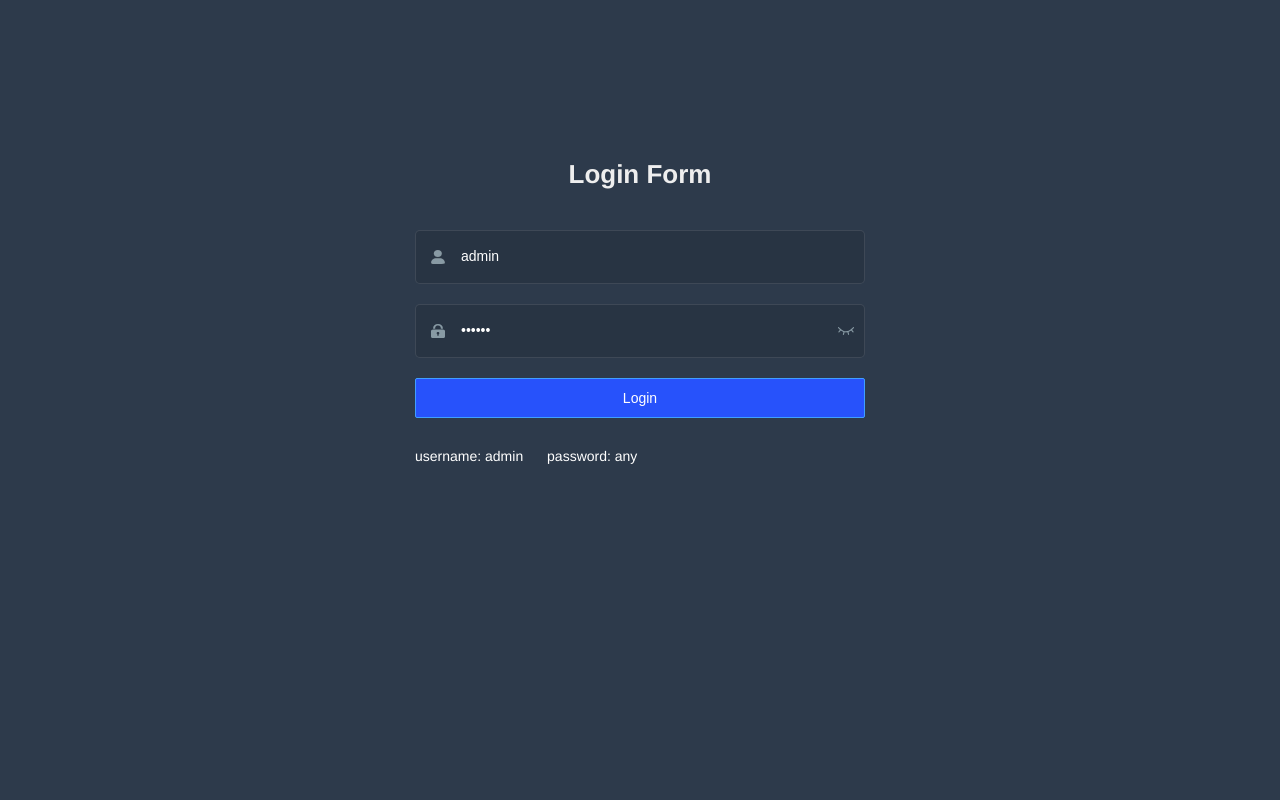
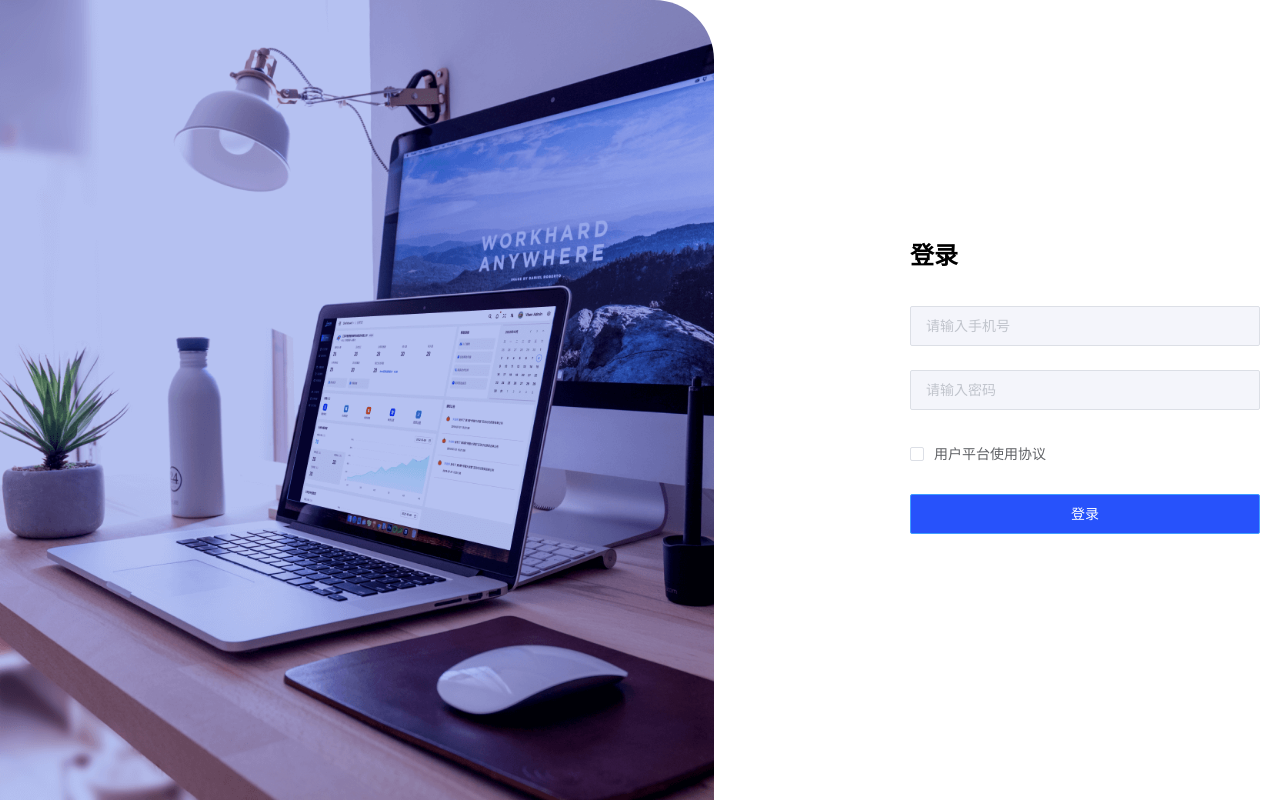
Before and after one commit to ericheng0124/hrsystem, a Vue app: page /#/login in a window 1280 px wide. Built offline with nearby package versions, Linux system fonts and the light colour scheme.

Commit message:
完成登陆表单结构

```diff
--- a/src/views/login/index.vue
+++ b/src/views/login/index.vue
@@ -1,237 +1,88 @@
 <template>
   <div class="login-container">
-    <el-form ref="loginForm" :model="loginForm" :rules="loginRules" class="login-form" auto-complete="on" label-position="left">
-
-      <div class="title-container">
-        <h3 class="title">Login Form</h3>
-      </div>
-
-      <el-form-item prop="username">
-        <span class="svg-container">
-          <svg-icon icon-class="user" />
-        </span>
-        <el-input
-          ref="username"
-          v-model="loginForm.username"
-          placeholder="Username"
-          name="username"
-          type="text"
-          tabindex="1"
-          auto-complete="on"
-        />
-      </el-form-item>
-
-      <el-form-item prop="password">
-        <span class="svg-container">
-          <svg-icon icon-class="password" />
-        </span>
-        <el-input
-          :key="passwordType"
-          ref="password"
-          v-model="loginForm.password"
-          :type="passwordType"
-          placeholder="Password"
-          name="password"
-          tabindex="2"
-          auto-complete="on"
-          @keyup.enter.native="handleLogin"
-        />
-        <span class="show-pwd" @click="showPwd">
-          <svg-icon :icon-class="passwordType === 'password' ? 'eye' : 'eye-open'" />
-        </span>
-      </el-form-item>
-
-      <el-button :loading="loading" type="primary" style="width:100%;margin-bottom:30px;" @click.native.prevent="handleLogin">Login</el-button>
-
-      <div class="tips">
-        <span style="margin-right:20px;">username: admin</span>
-        <span> password: any</span>
-      </div>
-
-    </el-form>
+    <div class="logo" />
+    <div class="form">
+      <h1>登录</h1>
+      <el-card shadow="never" class="login-card">
+        <!--登录表单-->
+        <!-- el-form > el-form-item > el-input -->
+        <el-form>
+          <el-form-item>
+            <el-input placeholder="请输入手机号" />
+          </el-form-item>
+          <el-form-item>
+            <el-input placeholder="请输入密码" />
+          </el-form-item>
+          <el-form-item>
+            <el-checkbox>用户平台使用协议</el-checkbox>
+          </el-form-item>
+          <el-form-item>
+            <el-button type="primary" style="width: 350px;">登录</el-button>
+          </el-form-item>
+        </el-form>
+      </el-card>
+    </div>
   </div>
 </template>
-
 <script>
-import { validUsername } from '@/utils/validate'
-
 export default {
-  name: 'Login',
-  data() {
-    const validateUsername = (rule, value, callback) => {
-      if (!validUsername(value)) {
-        callback(new Error('Please enter the correct user name'))
-      } else {
-        callback()
+  name: 'Login'
+}
+</script>
+<style lang="scss">
+.login-container {
+  display: flex;
+  align-items: stretch;
+  height: 100vh;
+  .logo {
+    flex: 3;
+    background: rgba(38, 72, 176) url(../../assets/common/login_back.png)
+      no-repeat center / cover;
+    border-top-right-radius: 60px;
+    display: flex;
+    flex-direction: column;
+    align-items: flex-end;
+    justify-content: center;
+    padding: 0 100px;
+    .icon {
+      background: url(../../assets/common/logo.png) no-repeat 70px center /
+        contain;
+      width: 300px;
+      height: 50px;
+      margin-bottom: 50px;
+    }
+    p {
+      color: #fff;
+      font-size: 18px;
+      margin-top: 20px;
+      width: 300px;
+      text-align: center;
+    }
+  }
+  .form {
+    flex: 2;
+    display: flex;
+    flex-direction: column;
+    justify-content: center;
+    padding-left: 176px;
+    .el-card {
+      border: none;
+      padding: 0;
+    }
+    h1 {
+      padding-left: 20px;
+      font-size: 24px;
+    }
+    .el-input {
+      width: 350px;
+      height: 44px;
+      .el-input__inner {
+        background: #f4f5fb;
       }
     }
-    const validatePassword = (rule, value, callback) => {
-      if (value.length < 6) {
-        callback(new Error('The password can not be less than 6 digits'))
-      } else {
-        callback()
-      }
-    }
-    return {
-      loginForm: {
-        username: 'admin',
-        password: '111111'
-      },
-      loginRules: {
-        username: [{ required: true, trigger: 'blur', validator: validateUsername }],
-        password: [{ required: true, trigger: 'blur', validator: validatePassword }]
-      },
-      loading: false,
-      passwordType: 'password',
-      redirect: undefined
-    }
-  },
-  watch: {
-    $route: {
-      handler: function(route) {
-        this.redirect = route.query && route.query.redirect
-      },
-      immediate: true
-    }
-  },
-  methods: {
-    showPwd() {
-      if (this.passwordType === 'password') {
-        this.passwordType = ''
-      } else {
-        this.passwordType = 'password'
-      }
-      this.$nextTick(() => {
-        this.$refs.password.focus()
-      })
-    },
-    handleLogin() {
-      this.$refs.loginForm.validate(valid => {
-        if (valid) {
-          this.loading = true
-          this.$store.dispatch('user/login', this.loginForm).then(() => {
-            this.$router.push({ path: this.redirect || '/' })
-            this.loading = false
-          }).catch(() => {
-            this.loading = false
-          })
-        } else {
-          console.log('error submit!!')
-          return false
-        }
-      })
+    .el-checkbox {
+      color:#606266;
     }
   }
 }
-</script>
-
-<style lang="scss">
-/* 修复input 背景不协调 和光标变色 */
-/* Detail see https://github.com/PanJiaChen/vue-element-admin/pull/927 */
-
-$bg:#283443;
-$light_gray:#fff;
-$cursor: #fff;
-
-@supports (-webkit-mask: none) and (not (cater-color: $cursor)) {
-  .login-container .el-input input {
-    color: $cursor;
-  }
-}
-
-/* reset element-ui css */
-.login-container {
-  .el-input {
-    display: inline-block;
-    height: 47px;
-    width: 85%;
-
-    input {
-      background: transparent;
-      border: 0px;
-      -webkit-appearance: none;
-      border-radius: 0px;
-      padding: 12px 5px 12px 15px;
-      color: $light_gray;
-      height: 47px;
-      caret-color: $cursor;
-
-      &:-webkit-autofill {
-        box-shadow: 0 0 0px 1000px $bg inset !important;
-        -webkit-text-fill-color: $cursor !important;
-      }
-    }
-  }
-
-  .el-form-item {
-    border: 1px solid rgba(255, 255, 255, 0.1);
-    background: rgba(0, 0, 0, 0.1);
-    border-radius: 5px;
-    color: #454545;
-  }
-}
 </style>
-
-<style lang="scss" scoped>
-$bg:#2d3a4b;
-$dark_gray:#889aa4;
-$light_gray:#eee;
-
-.login-container {
-  min-height: 100%;
-  width: 100%;
-  background-color: $bg;
-  overflow: hidden;
-
-  .login-form {
-    position: relative;
-    width: 520px;
-    max-width: 100%;
-    padding: 160px 35px 0;
-    margin: 0 auto;
-    overflow: hidden;
-  }
-
-  .tips {
-    font-size: 14px;
-    color: #fff;
-    margin-bottom: 10px;
-
-    span {
-      &:first-of-type {
-        margin-right: 16px;
-      }
-    }
-  }
-
-  .svg-container {
-    padding: 6px 5px 6px 15px;
-    color: $dark_gray;
-    vertical-align: middle;
-    width: 30px;
-    display: inline-block;
-  }
-
-  .title-container {
-    position: relative;
-
-    .title {
-      font-size: 26px;
-      color: $light_gray;
-      margin: 0px auto 40px auto;
-      text-align: center;
-      font-weight: bold;
-    }
-  }
-
-  .show-pwd {
-    position: absolute;
-    right: 10px;
-    top: 7px;
-    font-size: 16px;
-    color: $dark_gray;
-    cursor: pointer;
-    user-select: none;
-  }
-}
-</style>
```
